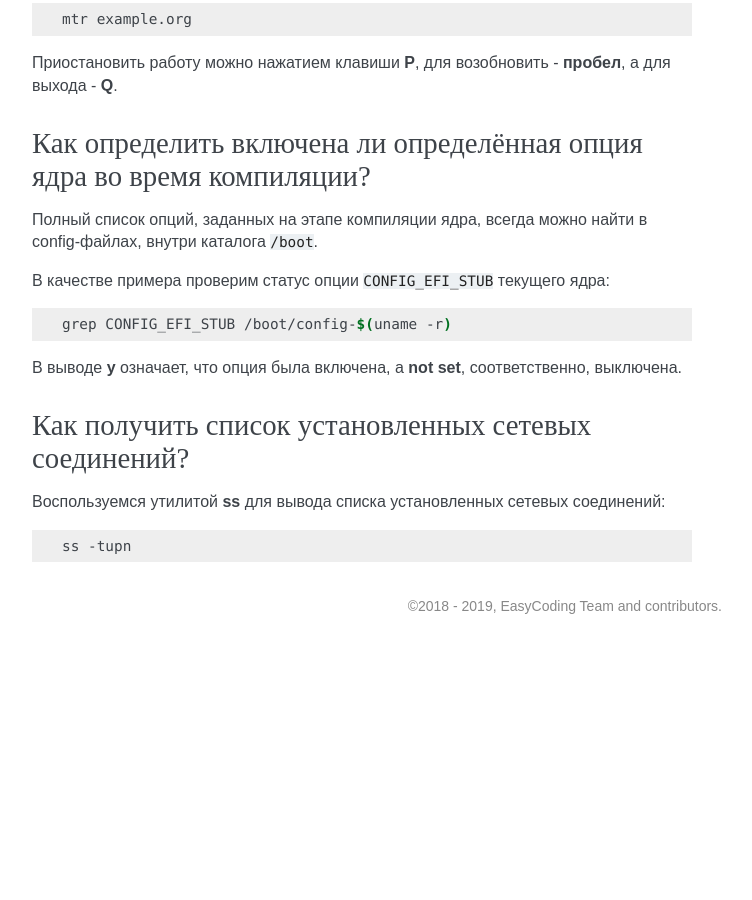
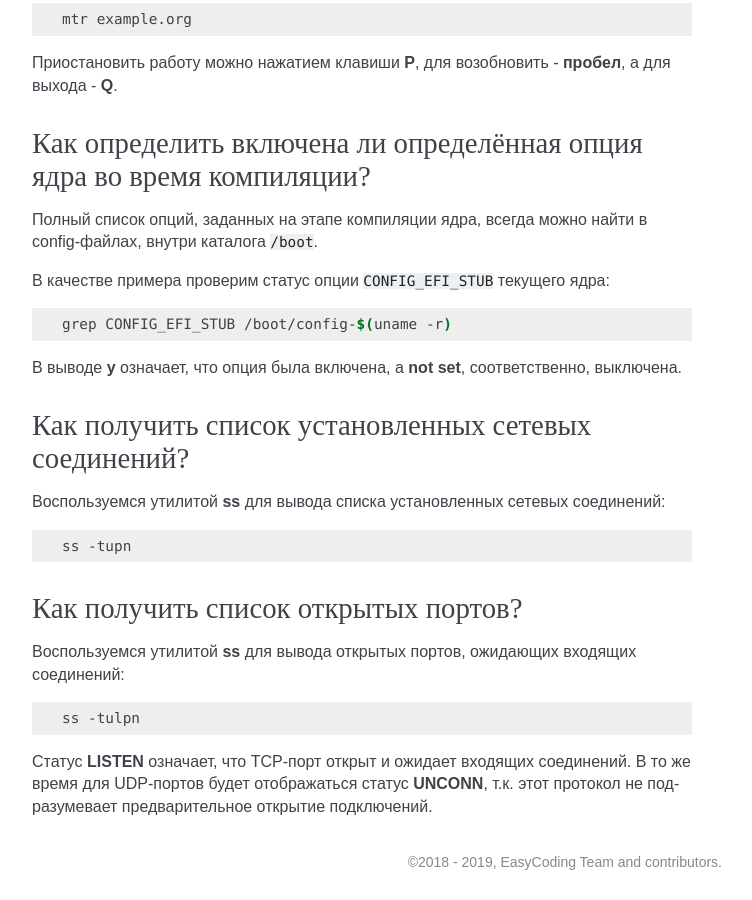
Before and after one commit to RussianFedora/FAQ, a Sphinx documentation site: the page built from source/administration.rst, in a window 1280 px wide and 900 px high, scrolled down 17043 px. Shown: the whole window, without its empty margins (388-1140 px from the left). Built offline with Sphinx 7.4.7, drawn with Linux system fonts in a browser that asks for light colours; before the commit the page ends 17687 px from its top, so only the background shows below that; some of the changed text lies outside the part shown.

Commit message:
Added question about fetching list of listening ports.

```diff
--- a/source/administration.rst
+++ b/source/administration.rst
@@ -1027,3 +1027,17 @@
 .. code-block:: bash
 
     ss -tupn
+
+.. index:: network, connection, netstat, ss, socket, unconn, listen
+.. _ss-listening:
+
+Как получить список открытых портов?
+=======================================
+
+Воспользуемся утилитой **ss** для вывода открытых портов, ожидающих входящих соединений:
+
+.. code-block:: bash
+
+    ss -tulpn
+
+Статус **LISTEN** означает, что TCP-порт открыт и ожидает входящих соединений. В то же время для UDP-портов будет отображаться статус **UNCONN**, т.к. этот протокол не подразумевает предварительное открытие подключений.
```
